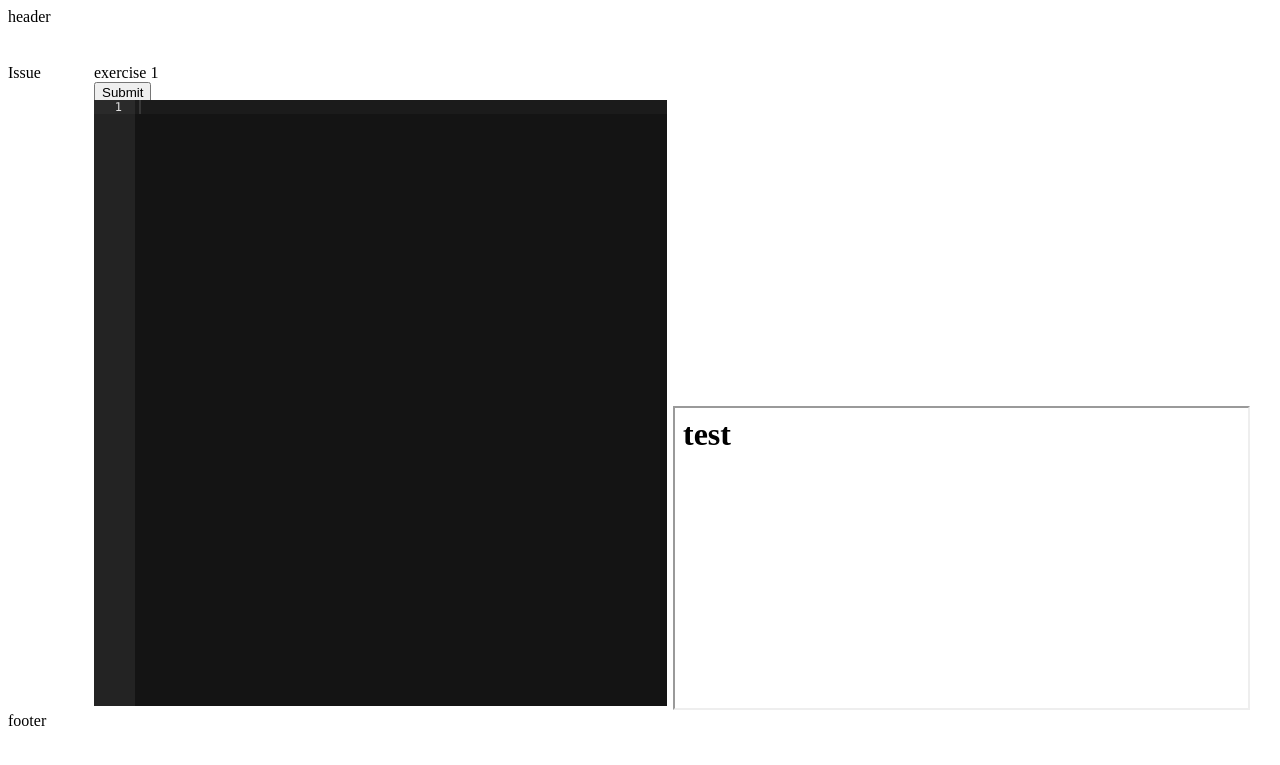
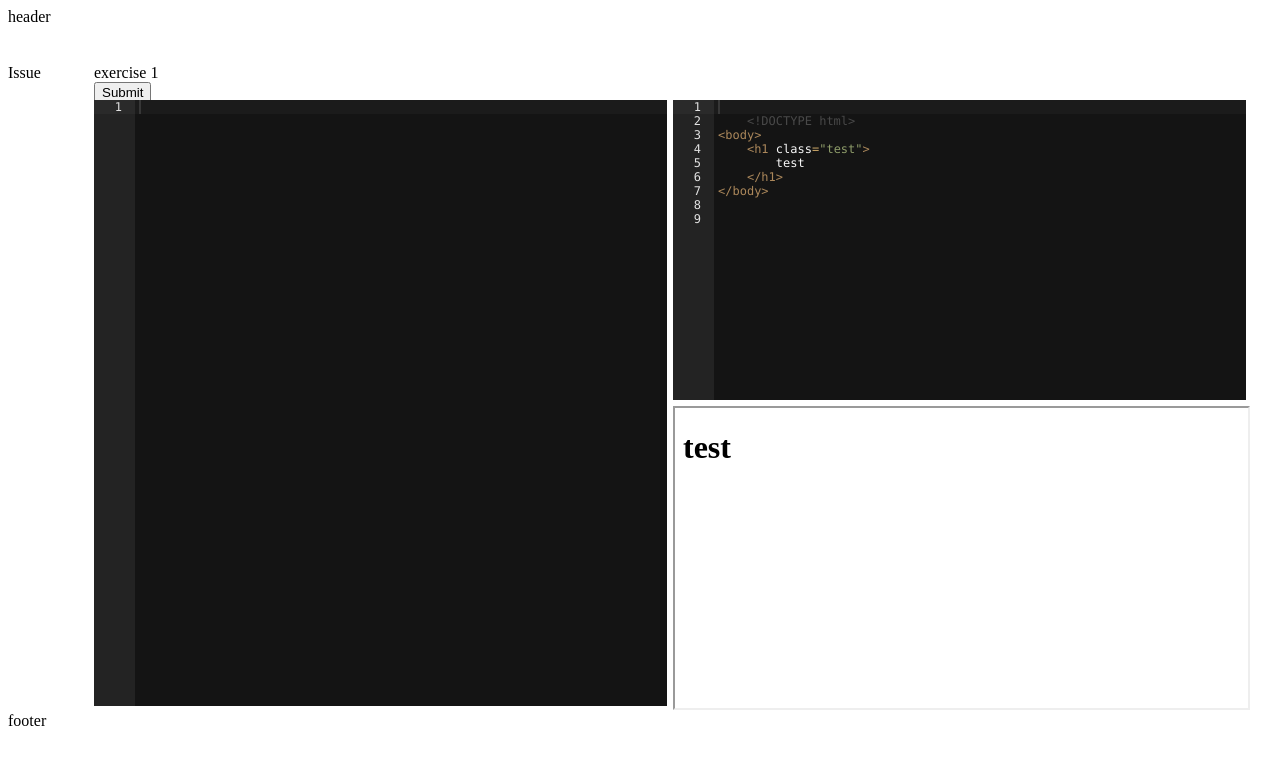
Before and after one commit to Subarunari/eCSSercise, a Flask app: page /exercise/1 in a window 1280 px wide. Shown: the top 765 px of the page. Run offline with Flask 2, Linux system fonts and the light colour scheme.

Commit message:
add raw html area

```diff
--- a/ecssercise/static/css/main.css
+++ b/ecssercise/static/css/main.css
@@ -5,7 +5,7 @@
     grid-template-areas:
         "header header header       header "
         "issue  nav    nav          nav    "
-        "issue  editor rowhtml      ......."
+        "issue  editor rawhtml      ......."
         "issue  editor renderedhtml ......."
         "footer footer footer footer";
     grid-column-gap: 6px;
@@ -29,8 +29,8 @@
     height: 100%;
 }
 
-#rowhtml {
-    grid-area: rowhtml;
+#rawhtml {
+    grid-area: rawhtml;
 }
 
 #renderedhtml {
--- a/ecssercise/static/js/css-editor.js
+++ b/ecssercise/static/js/custom-editor.js
@@ -12,4 +12,11 @@ window.onload = function(e) {
         style_node.innerHTML = str;
         iframe.contentDocument.head.appendChild(style_node);
     }
+
+    var readonly_editor = ace.edit("rawhtml");
+    readonly_editor.setTheme("ace/theme/twilight");
+    readonly_editor.session.setMode("ace/mode/html");
+    readonly_editor.setOptions({
+            readOnly: true
+    });
 }
--- a/ecssercise/templates/exercise.html
+++ b/ecssercise/templates/exercise.html
@@ -11,8 +11,8 @@
     <div id="csseditor" class="fill-content"></div>
 </div>
 
-<div id="rowhtml">
-
+<div id="rawhtml" class="fill-content">
+    {{ raw_html }}
 </div>
 
 <div id="renderedhtml">
--- a/ecssercise/templates/issues/1.html
+++ b/ecssercise/templates/issues/1.html
@@ -1 +1,6 @@
-<h1>test</h1>
+<!DOCTYPE html>
+<body>
+    <h1 class="test">
+        test
+    </h1>
+</body>
--- a/ecssercise/templates/layout.html
+++ b/ecssercise/templates/layout.html
@@ -19,6 +19,6 @@
                 footer
             </div>
         </div>
-        <script src="{{ url_for('static', filename='js/css-editor.js') }}" type="text/javascript" charset="utf-8"></script>
+        <script src="{{ url_for('static', filename='js/custom-editor.js') }}" type="text/javascript" charset="utf-8"></script>
     </body>
 </html>
--- a/ecssercise/views.py
+++ b/ecssercise/views.py
@@ -18,7 +18,11 @@ def get_introduction():
 
 @app.route('/exercise/<int:exercise_number>', methods=['get'])
 def get_exercises(exercise_number):
-    return render_template("exercise.html", exercise_number=exercise_number)
+    target_html_path = os.path.join(os.path.dirname(os.path.abspath(__file__)), 'templates/issues', f'{exercise_number}.html')
+    with open(target_html_path, mode='r', encoding='utf-8') as f:
+        content = f.read()
+
+    return render_template('exercise.html', exercise_number=exercise_number, raw_html=content)
 
 
 @app.route('/targethtml/<int:exercise_number>', methods=['get'])
```
